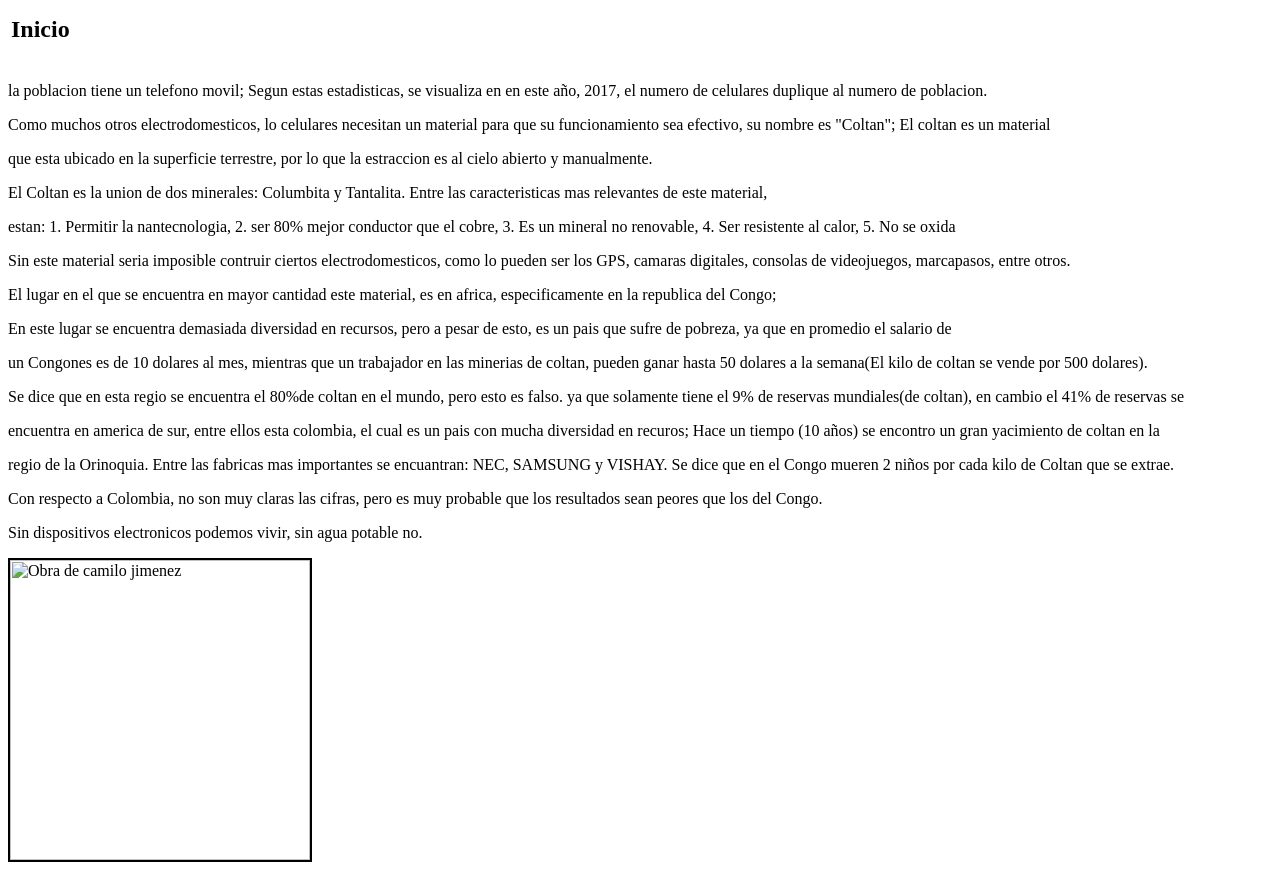
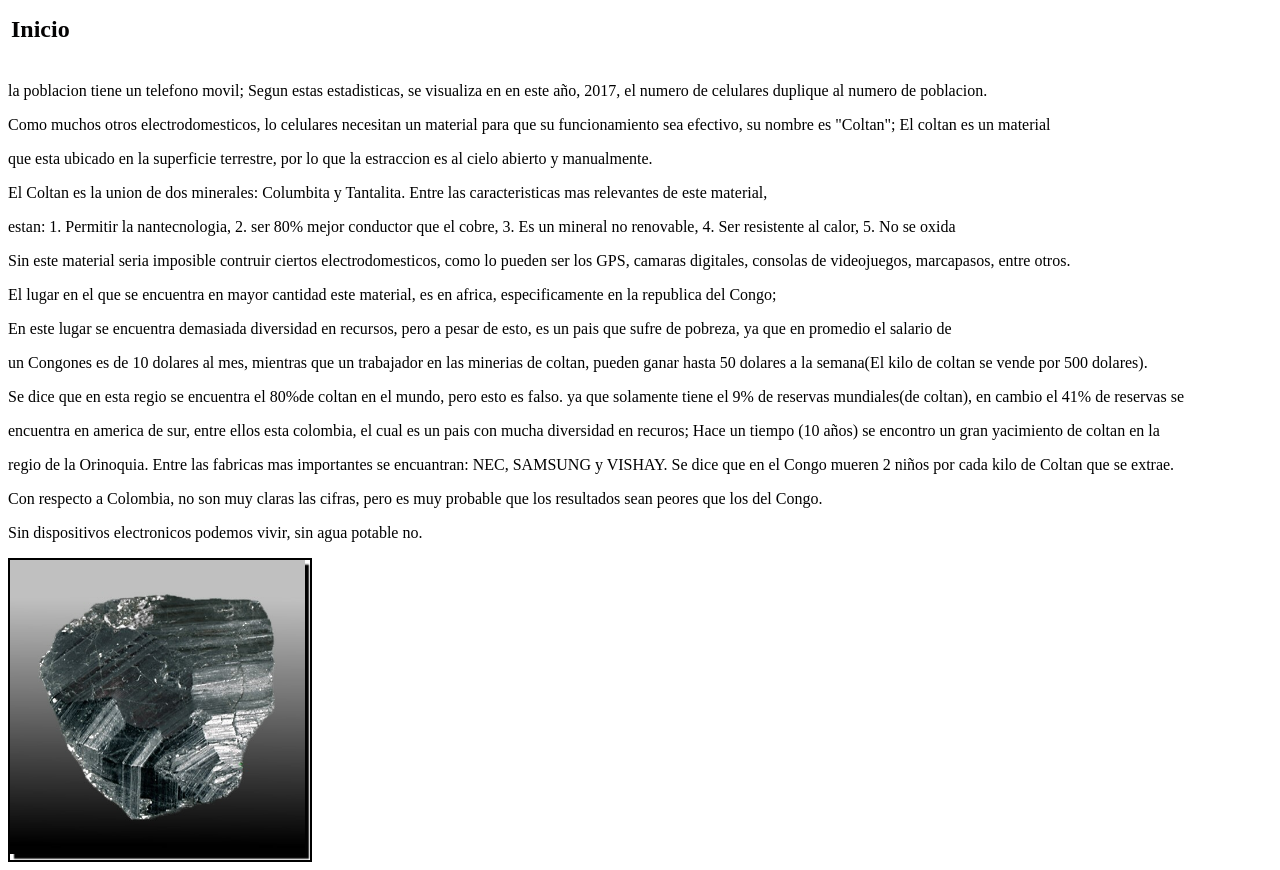
Before and after one commit to Cjimenez157/Cjimenez157.github.io, a plain HTML site: page index.html in a window 1280 px wide. Shown: the part 166-1036 px from the top of the page. Drawn offline with Linux system fonts and the light colour scheme.

Commit message:
Update index.html

```diff
--- a/index.html
+++ b/index.html
@@ -38,7 +38,7 @@
 </font>
 
 
-<IMG "coltan.jpg" WIDTH=300 HEIGHT=300 BORDER=2 ALT="Obra de camilo jimenez">
+<IMG SRC="coltan.jpg" WIDTH=300 HEIGHT=300 BORDER=2 ALT="Obra de camilo jimenez">
 
 
 
```
